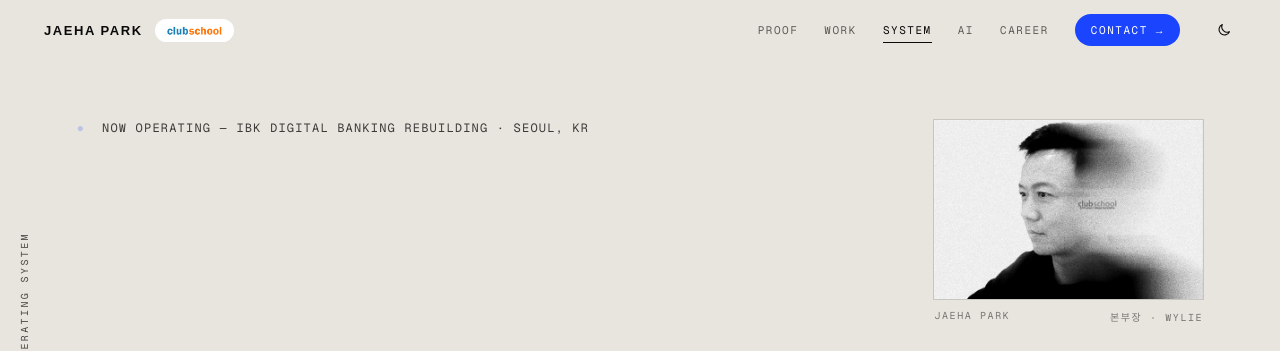
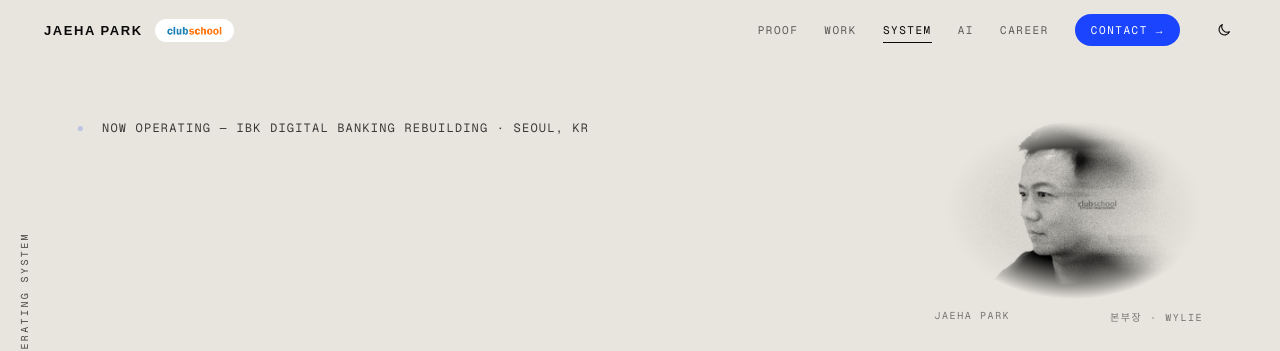
Before and after one commit to parkh37t/portfolio, a website: page index.html in a window 1280 px wide. Shown: the top 351 px of the page. Drawn offline with Linux system fonts and the light colour scheme; no server answers; a web font is replaced by a local one.

Commit message:
Fade the hero portrait into the ground instead of framing it
The 1px frame read as a box pasted on the page. Mask the photo with a
radial fade that reaches transparent at its edges, multiply it on the light
ground so its white backdrop takes the page tone, and dim it on the dark
ground so it reads as a soft glow rather than a bright oval.

Co-Authored-By: Claude Opus 5.5 <noreply@anthropic.com>
Claude-Session: https://claude.ai/code/session_01Qq9Kv3LvMxFWPJNdkN5dVe

```diff
--- a/index.html
+++ b/index.html
@@ -478,8 +478,12 @@ html[data-theme=dark] body{--accent:#4D73FF}
 .nv-cta:hover{transform:translateY(-1px);filter:brightness(1.12)}
 /* hero */
 .hero-ph{flex:0 0 auto;width:clamp(240px,21vw,330px);margin:0}
-.hero-ph .hero-img{aspect-ratio:3/2;overflow:hidden;box-shadow:0 0 0 1px rgba(var(--paper),.14)}
-.hero-ph img{width:100%;height:100%;object-fit:cover;object-position:46% 42%;filter:grayscale(1) contrast(1.06);display:block}
+.hero-ph .hero-img{aspect-ratio:3/2;overflow:hidden}
+/* no frame: the edges fade out so the photo sits in the ground; on a light
+   ground multiply also drops the photo's white backdrop into the page tone */
+.hero-ph img{width:100%;height:100%;object-fit:cover;object-position:46% 42%;filter:grayscale(1) contrast(1.06);display:block;-webkit-mask-image:radial-gradient(closest-side at 52% 50%,#000 58%,transparent 100%);mask-image:radial-gradient(closest-side at 52% 50%,#000 58%,transparent 100%)}
+html[data-theme=light] .hero-ph img{mix-blend-mode:multiply}
+html[data-theme=dark] .hero-ph img{filter:grayscale(1) contrast(1.06) brightness(.78);-webkit-mask-image:radial-gradient(closest-side at 50% 50%,#000 22%,transparent 100%);mask-image:radial-gradient(closest-side at 50% 50%,#000 22%,transparent 100%)}
 .hero-ph figcaption{display:flex;justify-content:space-between;gap:12px;margin-top:10px;font-family:'Geist Mono',monospace;font-size:10px;letter-spacing:.16em;color:rgba(var(--paper),.5)}
 .hero-ph-m{position:static;width:100%;margin-top:30px}
 .hero-ph-m{width:100%}
```
